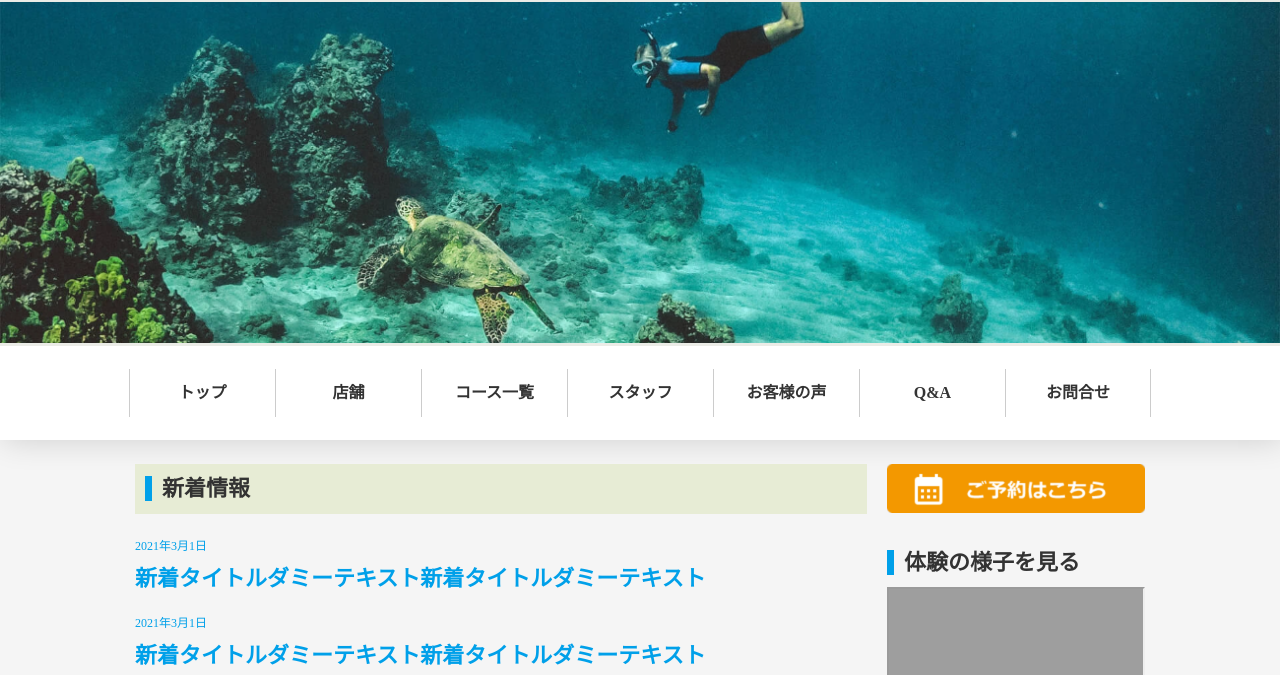
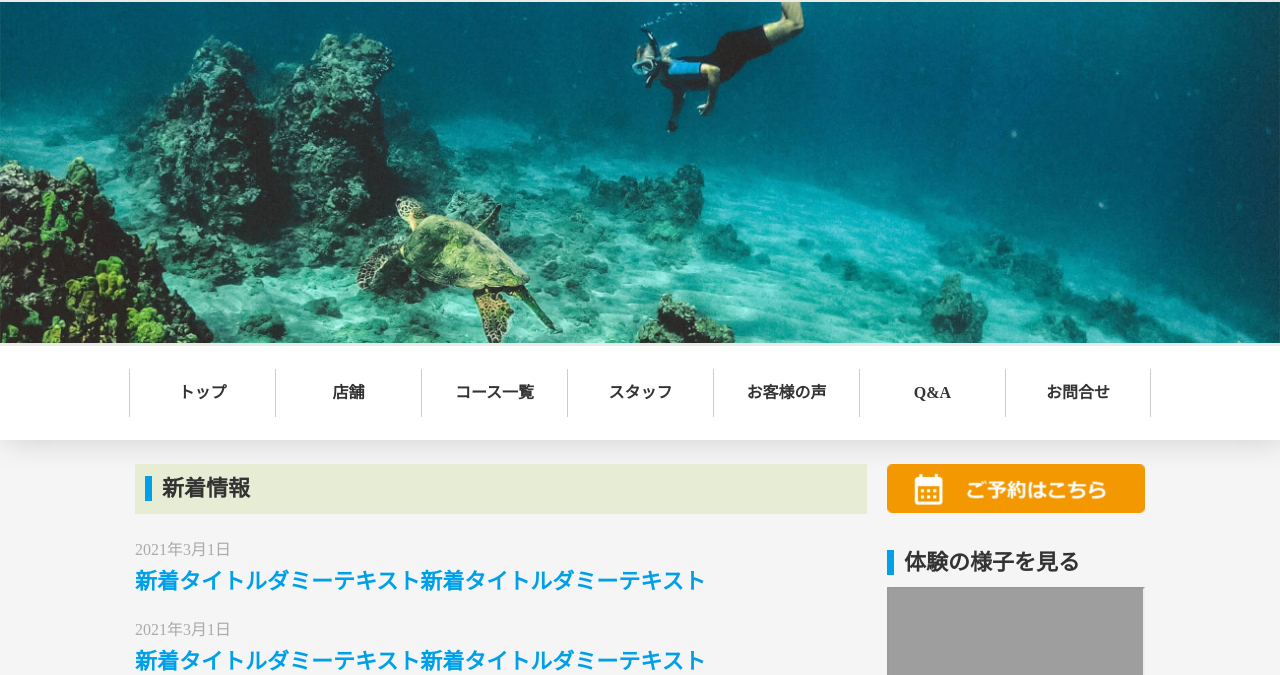
Before and after one commit to mtwork3/scuba, a plain HTML site: page index.html in a window 1280 px wide. Shown: the part 125-800 px from the top of the page. Drawn offline with nearby package versions, Linux system fonts and the light colour scheme; grey boxes are pictures that could not be loaded.

Commit message:
Add files via upload

```diff
--- a/css/style.css
+++ b/css/style.css
@@ -155,7 +155,7 @@ main article:nth-child(4) {
 }
 
 
-h4 {
+main h4 {
   font: normal normal normal 16px/32px Meiryo;
   color: #AAAAAA;
 }
@@ -304,7 +304,7 @@ aside section:nth-child(4) {
 }
 
 
-h4 {
+aside h4 {
   font: normal normal normal 12px/24px Meiryo;
   color: #00A0E9;
   margin-bottom: 5px;
```
